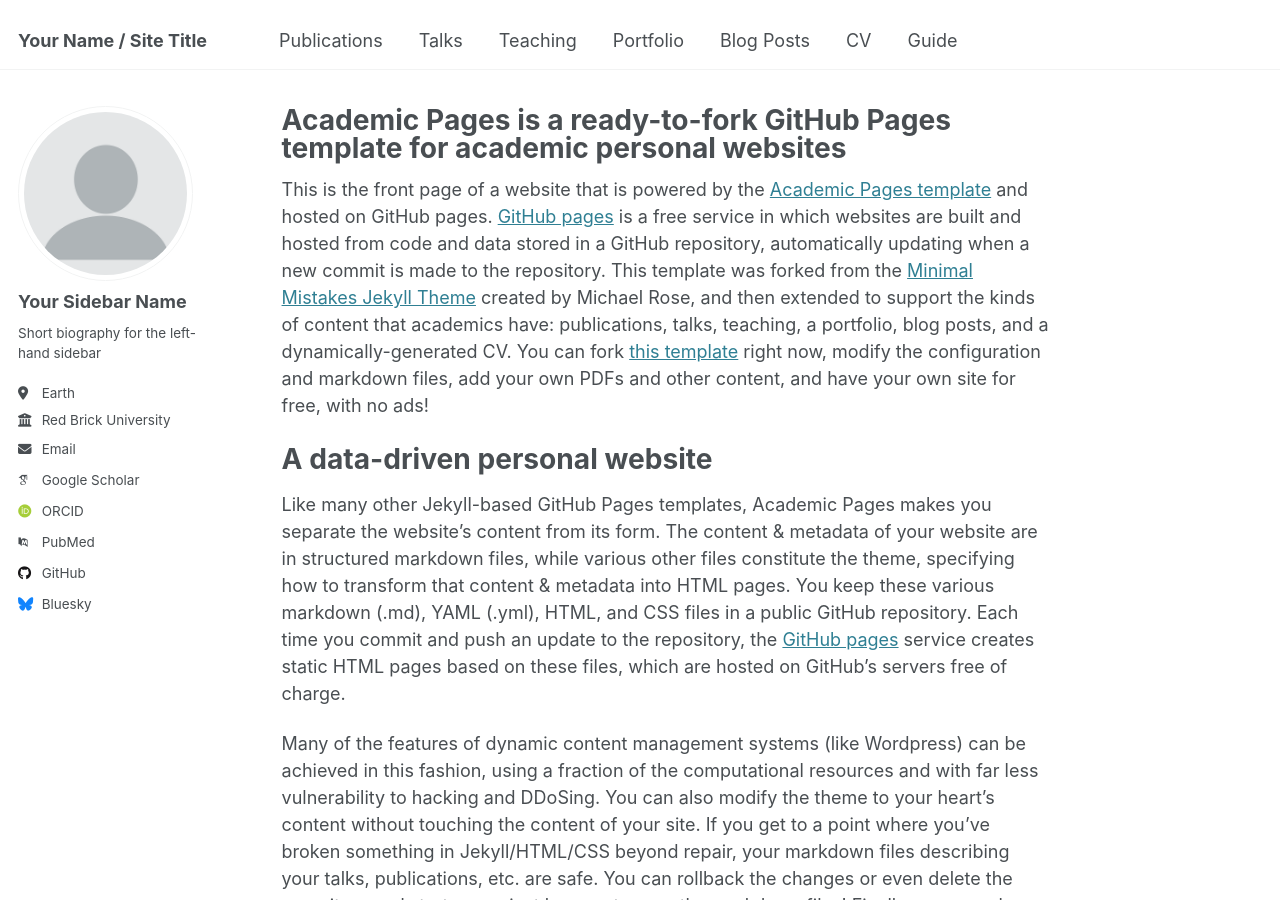
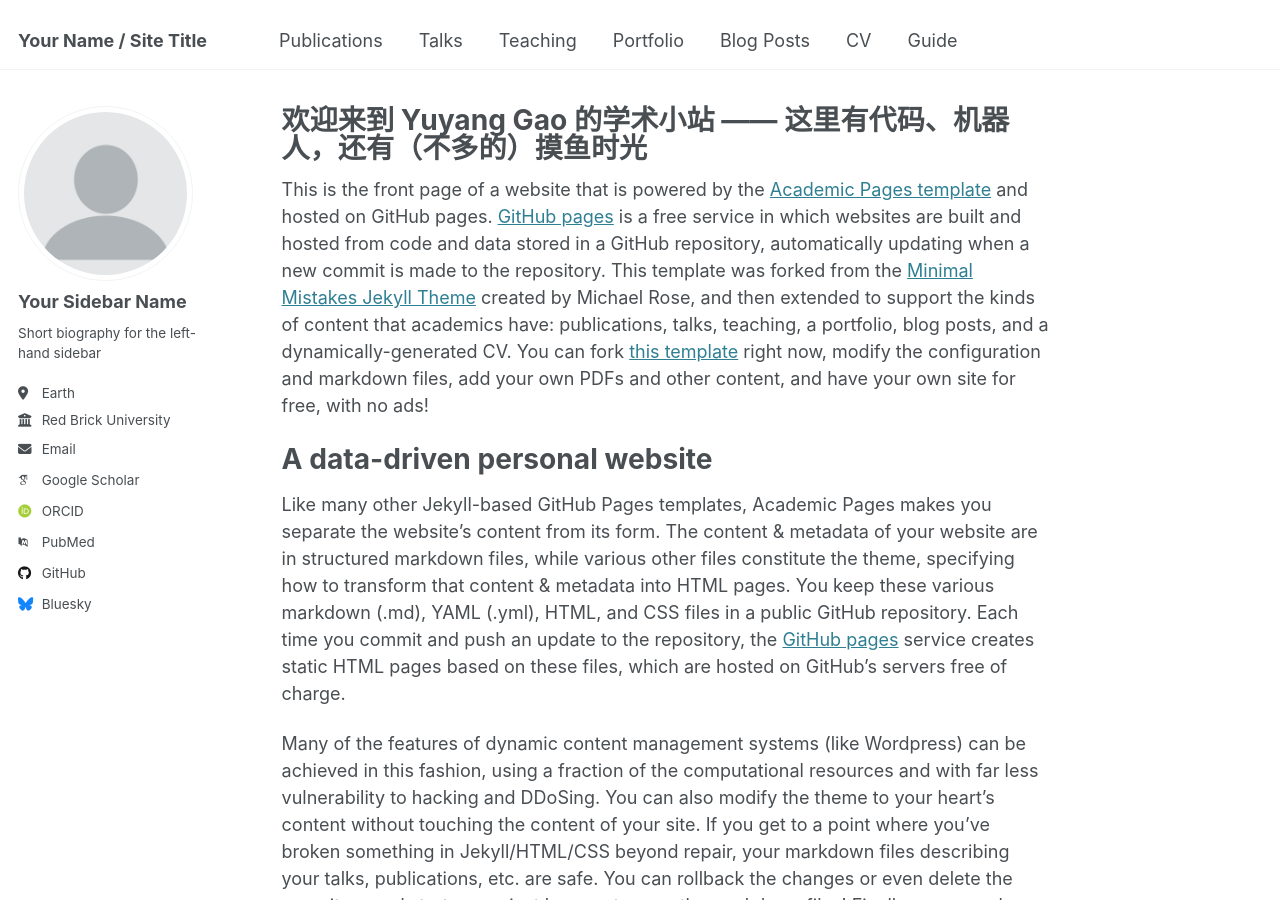
Before and after one commit to AndyGao6186/AndyGao6186.github.io, a Jekyll site: the page built from _pages/about.md, in a window 1280 px wide and 900 px high. Built offline with Jekyll 4.4.1, drawn with Linux system fonts in a browser that asks for light colours; some web fonts are replaced.

Commit message:
Update about.md

```diff
--- a/_pages/about.md
+++ b/_pages/about.md
@@ -1,6 +1,6 @@
 ---
 permalink: /
-title: "Academic Pages is a ready-to-fork GitHub Pages template for academic personal websites"
+title: "欢迎来到 Yuyang Gao 的学术小站 —— 这里有代码、机器人，还有（不多的）摸鱼时光"
 author_profile: true
 redirect_from:
   - /about/
```
